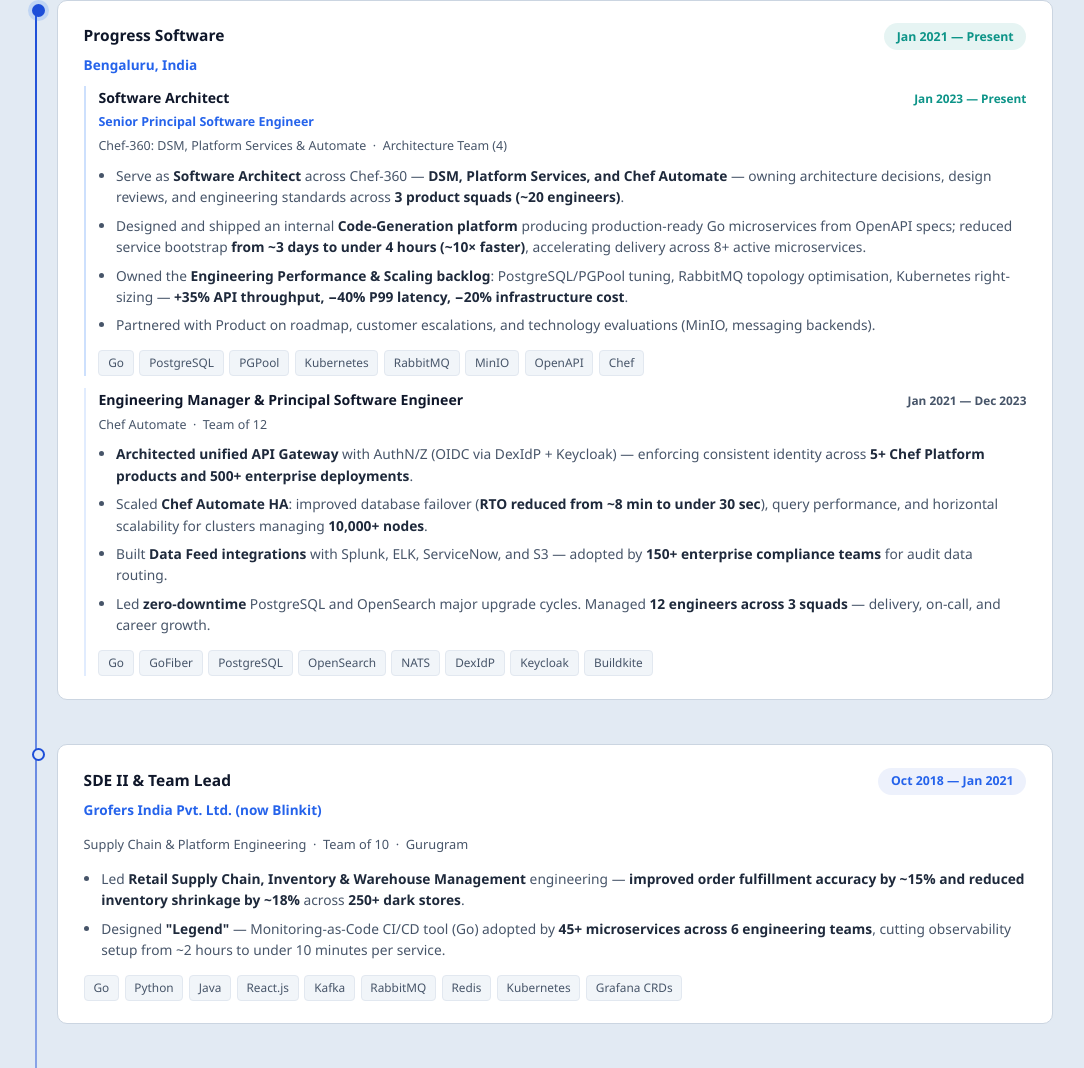
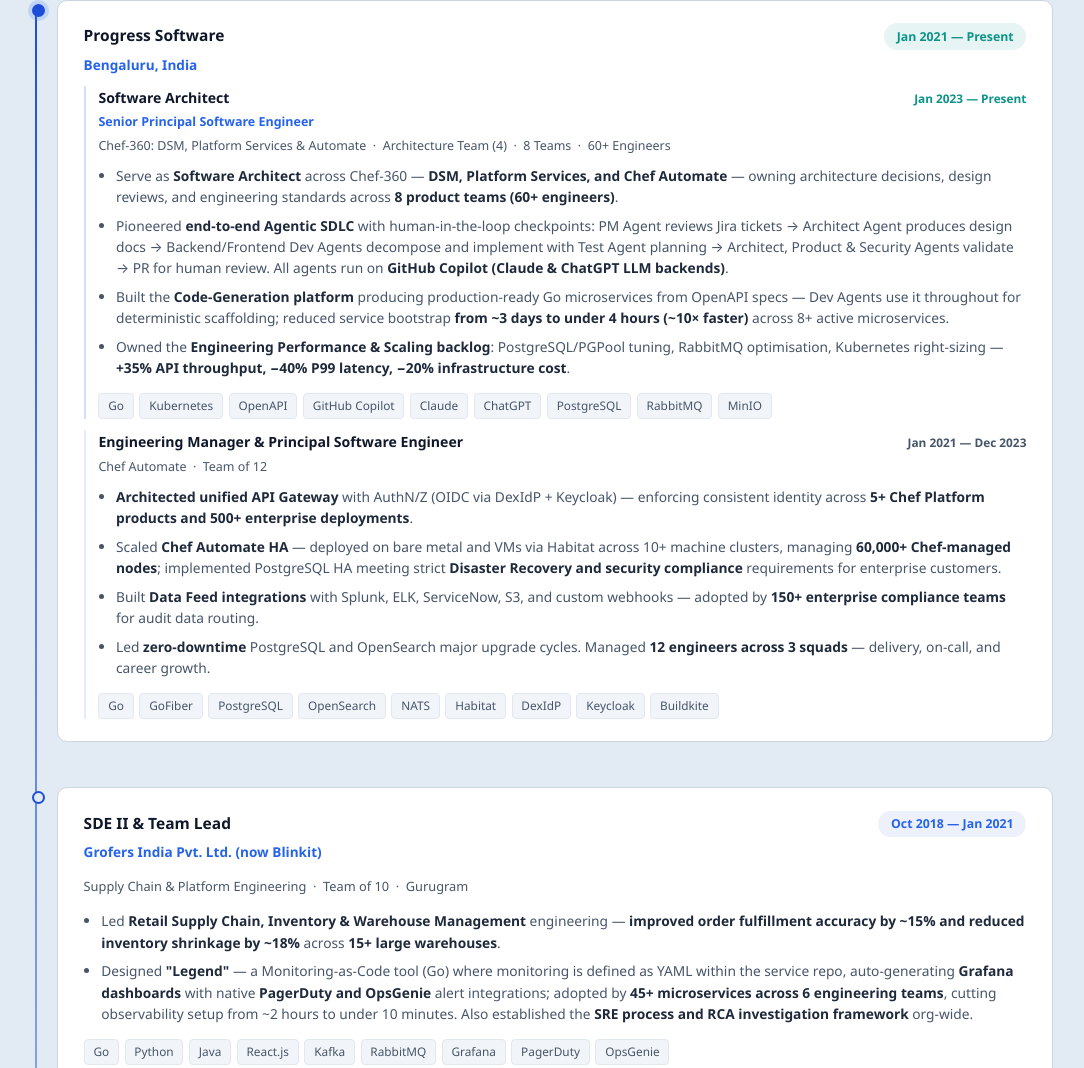
Before and after one commit to vivek-yadav/vivek-yadav.github.io, a plain HTML site: page index.html in a window 1280 px wide. Shown: the part 2803-3871 px from the top of the page, without its empty margins (99-1183 px from the left). Drawn offline with Linux system fonts and the light colour scheme.

Commit message:
Remove degree grade; sync all experience corrections to index.html and resume.md

```diff
--- a/index.html
+++ b/index.html
@@ -651,17 +651,17 @@
             <span style="font-size:.74rem; color:var(--teal); font-weight:600; white-space:nowrap;">Jan 2023 — Present</span>
           </div>
           <div style="font-size:.78rem; color:var(--blue2); font-weight:600; margin-bottom:.1rem;">Senior Principal Software Engineer</div>
-          <div class="tl-co" style="margin-bottom:.5rem; font-size:.78rem; font-weight:400; color:var(--subtext);">Chef-360: DSM, Platform Services &amp; Automate &nbsp;·&nbsp; Architecture Team (4)</div>
+          <div class="tl-co" style="margin-bottom:.5rem; font-size:.78rem; font-weight:400; color:var(--subtext);">Chef-360: DSM, Platform Services &amp; Automate &nbsp;·&nbsp; Architecture Team (4) &nbsp;·&nbsp; 8 Teams &nbsp;·&nbsp; 60+ Engineers</div>
           <ul>
-            <li>Serve as <strong>Software Architect</strong> across Chef-360 — <strong>DSM, Platform Services, and Chef Automate</strong> — owning architecture decisions, design reviews, and engineering standards across <strong>3 product squads (~20 engineers)</strong>.</li>
-            <li>Designed and shipped an internal <strong>Code-Generation platform</strong> producing production-ready Go microservices from OpenAPI specs; reduced service bootstrap <strong>from ~3 days to under 4 hours (~10× faster)</strong>, accelerating delivery across 8+ active microservices.</li>
-            <li>Owned the <strong>Engineering Performance &amp; Scaling backlog</strong>: PostgreSQL/PGPool tuning, RabbitMQ topology optimisation, Kubernetes right-sizing — <strong>+35% API throughput, −40% P99 latency, −20% infrastructure cost</strong>.</li>
-            <li>Partnered with Product on roadmap, customer escalations, and technology evaluations (MinIO, messaging backends).</li>
+            <li>Serve as <strong>Software Architect</strong> across Chef-360 — <strong>DSM, Platform Services, and Chef Automate</strong> — owning architecture decisions, design reviews, and engineering standards across <strong>8 product teams (60+ engineers)</strong>.</li>
+            <li>Pioneered <strong>end-to-end Agentic SDLC</strong> with human-in-the-loop checkpoints: PM Agent reviews Jira tickets → Architect Agent produces design docs → Backend/Frontend Dev Agents decompose and implement with Test Agent planning → Architect, Product &amp; Security Agents validate → PR for human review. All agents run on <strong>GitHub Copilot (Claude &amp; ChatGPT LLM backends)</strong>.</li>
+            <li>Built the <strong>Code-Generation platform</strong> producing production-ready Go microservices from OpenAPI specs — Dev Agents use it throughout for deterministic scaffolding; reduced service bootstrap <strong>from ~3 days to under 4 hours (~10× faster)</strong> across 8+ active microservices.</li>
+            <li>Owned the <strong>Engineering Performance &amp; Scaling backlog</strong>: PostgreSQL/PGPool tuning, RabbitMQ optimisation, Kubernetes right-sizing — <strong>+35% API throughput, −40% P99 latency, −20% infrastructure cost</strong>.</li>
           </ul>
           <div class="tl-stack">
-            <span class="st-tag">Go</span><span class="st-tag">PostgreSQL</span><span class="st-tag">PGPool</span>
-            <span class="st-tag">Kubernetes</span><span class="st-tag">RabbitMQ</span><span class="st-tag">MinIO</span>
-            <span class="st-tag">OpenAPI</span><span class="st-tag">Chef</span>
+            <span class="st-tag">Go</span><span class="st-tag">Kubernetes</span><span class="st-tag">OpenAPI</span>
+            <span class="st-tag">GitHub Copilot</span><span class="st-tag">Claude</span><span class="st-tag">ChatGPT</span>
+            <span class="st-tag">PostgreSQL</span><span class="st-tag">RabbitMQ</span><span class="st-tag">MinIO</span>
           </div>
         </div>
 
@@ -674,14 +674,14 @@
           <div class="tl-co" style="margin-bottom:.5rem; font-size:.78rem; font-weight:400; color:var(--subtext);">Chef Automate &nbsp;·&nbsp; Team of 12</div>
           <ul>
             <li><strong>Architected unified API Gateway</strong> with AuthN/Z (OIDC via DexIdP + Keycloak) — enforcing consistent identity across <strong>5+ Chef Platform products and 500+ enterprise deployments</strong>.</li>
-            <li>Scaled <strong>Chef Automate HA</strong>: improved database failover (<strong>RTO reduced from ~8 min to under 30 sec</strong>), query performance, and horizontal scalability for clusters managing <strong>10,000+ nodes</strong>.</li>
-            <li>Built <strong>Data Feed integrations</strong> with Splunk, ELK, ServiceNow, and S3 — adopted by <strong>150+ enterprise compliance teams</strong> for audit data routing.</li>
+            <li>Scaled <strong>Chef Automate HA</strong> — deployed on bare metal and VMs via Habitat across 10+ machine clusters, managing <strong>60,000+ Chef-managed nodes</strong>; implemented PostgreSQL HA meeting strict <strong>Disaster Recovery and security compliance</strong> requirements for enterprise customers.</li>
+            <li>Built <strong>Data Feed integrations</strong> with Splunk, ELK, ServiceNow, S3, and custom webhooks — adopted by <strong>150+ enterprise compliance teams</strong> for audit data routing.</li>
             <li>Led <strong>zero-downtime</strong> PostgreSQL and OpenSearch major upgrade cycles. Managed <strong>12 engineers across 3 squads</strong> — delivery, on-call, and career growth.</li>
           </ul>
           <div class="tl-stack">
             <span class="st-tag">Go</span><span class="st-tag">GoFiber</span><span class="st-tag">PostgreSQL</span>
-            <span class="st-tag">OpenSearch</span><span class="st-tag">NATS</span><span class="st-tag">DexIdP</span>
-            <span class="st-tag">Keycloak</span><span class="st-tag">Buildkite</span>
+            <span class="st-tag">OpenSearch</span><span class="st-tag">NATS</span><span class="st-tag">Habitat</span>
+            <span class="st-tag">DexIdP</span><span class="st-tag">Keycloak</span><span class="st-tag">Buildkite</span>
           </div>
         </div>
       </div>
@@ -698,13 +698,13 @@
         <div class="tl-co">Grofers India Pvt. Ltd. (now Blinkit)</div>
         <div class="tl-co" style="font-weight:400; color:var(--subtext); font-size:.8rem; margin-bottom:.8rem;">Supply Chain &amp; Platform Engineering &nbsp;·&nbsp; Team of 10 &nbsp;·&nbsp; Gurugram</div>
         <ul>
-          <li>Led <strong>Retail Supply Chain, Inventory &amp; Warehouse Management</strong> engineering — <strong>improved order fulfillment accuracy by ~15% and reduced inventory shrinkage by ~18%</strong> across <strong>250+ dark stores</strong>.</li>
-          <li>Designed <strong>"Legend"</strong> — Monitoring-as-Code CI/CD tool (Go) adopted by <strong>45+ microservices across 6 engineering teams</strong>, cutting observability setup from ~2 hours to under 10 minutes per service.</li>
+          <li>Led <strong>Retail Supply Chain, Inventory &amp; Warehouse Management</strong> engineering — <strong>improved order fulfillment accuracy by ~15% and reduced inventory shrinkage by ~18%</strong> across <strong>15+ large warehouses</strong>.</li>
+          <li>Designed <strong>"Legend"</strong> — a Monitoring-as-Code tool (Go) where monitoring is defined as YAML within the service repo, auto-generating <strong>Grafana dashboards</strong> with native <strong>PagerDuty and OpsGenie</strong> alert integrations; adopted by <strong>45+ microservices across 6 engineering teams</strong>, cutting observability setup from ~2 hours to under 10 minutes. Also established the <strong>SRE process and RCA investigation framework</strong> org-wide.</li>
         </ul>
         <div class="tl-stack">
           <span class="st-tag">Go</span><span class="st-tag">Python</span><span class="st-tag">Java</span>
           <span class="st-tag">React.js</span><span class="st-tag">Kafka</span><span class="st-tag">RabbitMQ</span>
-          <span class="st-tag">Redis</span><span class="st-tag">Kubernetes</span><span class="st-tag">Grafana CRDs</span>
+          <span class="st-tag">Grafana</span><span class="st-tag">PagerDuty</span><span class="st-tag">OpsGenie</span>
         </div>
       </div>
     </div>
```
Also changed, not shown: resume-print.html (+1 -1 lines), 2 other files.
